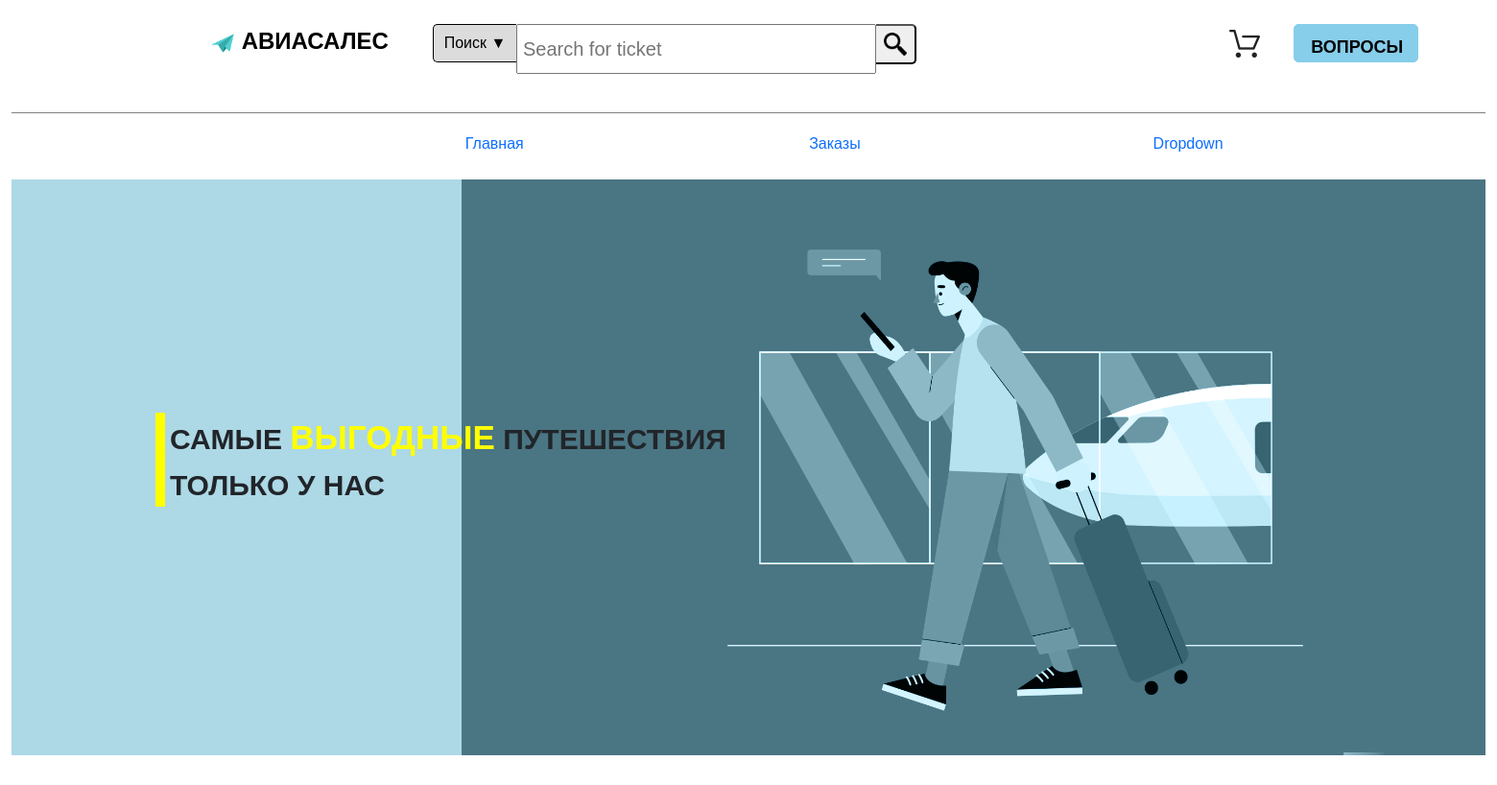
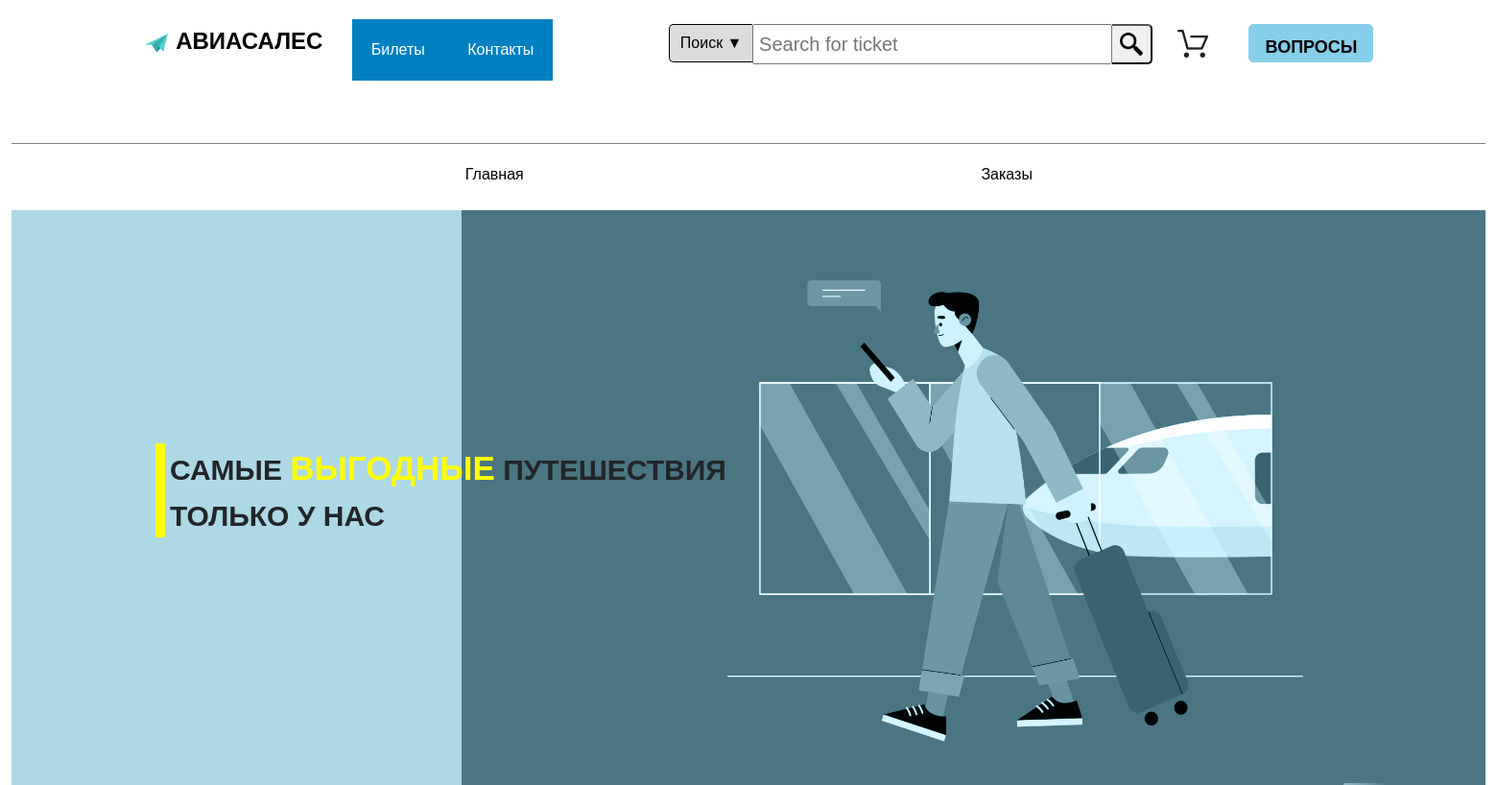
Before and after one commit to ImNtail/Web, a PHP site: page / in a window 1560 px wide; the page is wider, and only the part inside the window is pictured. Shown: the top 818 px of that part at 96% size. Run offline with PHP 8.4, Linux system fonts and the light colour scheme.

Commit message:
Add files via upload

```diff
--- a/Lab5/index.html
+++ b/Lab5/index.html
@@ -18,10 +18,49 @@
     <div class="container-fluid">
 
         <header>
+            <div class="container">
+                <div class="row">
+                    <div class="col-1">
+
                         <div class="logo">
                             <img src="images/logo.png" alt="plane">
                             <p>АВИАСАЛЕС</p>
                         </div>
+
+                    </div>
+                    <div class="col-4">
+                        <nav>
+                            <div id="nav-toggle" onclick="toggle()">Menü</div>
+                            <ul id="nav-ul">
+                                <li class="dropdown_">
+                                    <a href="#">Билеты</a>
+                                    <ul>
+                                        <li>
+                                            <a href="#">Sub Menu1</a>
+                                            <ul class="sub-sub">
+                                                <li><a href="#">Sub Sub 1</a></li>
+                                                <li><a href="#">Sub Sub 2</a></li>
+                                            </ul>
+                                        </li>
+                                        <li><a href="#">Sub Menu2</a></li>
+                                        <li><a href="#">Sub Menu3</a></li>
+                                    </ul>
+                                </li>
+                                <li class="dropdown_">
+                                    <a href="#">Контакты</a>
+                                    <ul>
+                                        <li><a href="#">Sub Menu1</a></li>
+                                        <li><a href="#">Sub Menu2</a></li>
+                                        <li><a href="#">Sub Menu3</a></li>
+                                    </ul>
+                                </li>
+                            </ul>
+                            <div id="nav-toggle-alt" onclick="toggle()">X</div>
+                        </nav>
+                    </div>
+                    <div class="col">
+
+
                         <form class="search" action="#">
                             <div class="dropWrap">
                                 <div class="browse">
@@ -39,81 +78,68 @@
                             <input type="text" placeholder="Search for ticket" name="search">
                             <button class="searchButton" type="submit"></button>
                         </form>
+                    </div>
+                    <div class="col">
                         <div class="shopIcon">
                             <a href="shopping_cart.html"></a>
                         </div>
+                    </div>
+                    <div class="col">
                         <div class="account dropWrap">
                             <div style="display:flex; width: 300px;">
                                 <p>Вопросы </p>
                             </div>
 
                             <div class="dropdown">
-                    <button class="accordion">Вопрос 1</button>
-                    <div class="panel">
-                        <p>Ответ на Вопрос 1...</p>
+                                <div id="accordion">
+                                    <h5 class="">JavaScript</h5>
+                                    <div class="tabs__text" id="tabs-1" style="height: 0px;">
+                                        <p>
+                                            JavaScript
+                                        </p>
                                     </div>
-
-                    <button class="accordion">Вопрос 2</button>
-                    <div class="panel">
-                        <p>Ответ на Вопрос 2...</p>
+                                    <h5 class="">JQuery</h5>
+                                    <div class="tabs__text" id="tabs-2" style="height: 0px;">
+                                        <p>
+                                            jQuery
+                                        </p>
                                     </div>
-
-                    <button class="accordion">Вопрос  3</button>
-                    <div class="panel">
-                        <p>Ответ на Вопрос 3 ...</p>
+                                    <h5 class="">DOM</h5>
+                                    <div class="tabs__text" id="tabs-3" style="height: 0px;">
+                                        <p>
+                                            DOM
+                                        </p>
+                                    </div>
+                                    <h5>CSS</h5>
+                                    <div class="tabs__text" id="tabs-4" style="height: 0px;">
+                                        <p>
+                                            CSS
+                                        </p>
                                     </div>
                                 </div>
                             </div>
+                        </div>
+                    </div>
+
+                </div>
+            </div>
+
+
+
         </header>
         <main>
             <nav>
                 <div class="container">
                     <div class="row">
                         <div class="col">
-                            <a href="index.html">Главная</a>
+                            <a href="index.html" style='color:black;'>Главная</a>
 
                         </div>
                         <div class="col">
-                            <a href="shopping_cart.html">Заказы</a>
-
-                        </div>
-                        <div class="col">
-                            <div class="dropdown2">
-                                <a onclick="myFunction()" class="dropbtn2">Dropdown</a>
-                                <div id="myDropdown2" class="dropdown-content2">
-                                    <div class="row w-100">
-                                        <div class="col-12 sub-menu">Что-то1</div>
-                                        <div class="col-12 sub-menu">Что-то1
-                                            <div class="col-12 sub2-menu">Что-то2
-                                                <div class="col-12 sub3-menu">Что-то3</div>
-                                                <div class="col-12 sub3-menu">Что-то3</div>
-
-                                            </div>
-                                            <div class="col-12 sub2-menu">Что-то2
-                                                <div class="col-12 sub3-menu">Что-то3</div>
-
-                                            </div>
-                                            <div class="col-12 sub2-menu">Что-то2</div>
-                                        </div>
-                                        <div class="col-12 sub-menu">Что-то1
-                                            <div class="col-12 sub2-menu">Что-то2
-                                                <div class="col-12 sub3-menu">Что-то3</div>
-                                                <div class="col-12 sub3-menu">Что-то3</div>
-                                                <div class="col-12 sub3-menu">Что-то3</div>
-                                            </div>
-                                            <div class="col-12 sub2-menu">Что-то2</div>
-                                            <div class="col-12 sub2-menu">Что-то2
-                                                <div class="col-12 sub3-menu">Что-то3</div>
-                                                <div class="col-12 sub3-menu">Что-то3</div>
+                            <a href="shopping_cart.html" style='color:black;'>Заказы</a>
 
                         </div>
 
-                                        </div>
-                                    </div>
-                                </div>
-                            </div>
-
-                        </div>
                     </div>
 
 
@@ -309,43 +335,46 @@
 
 <script>
     var modal = document.getElementById('myModal');
-
-
     var btn = document.getElementById("myBtn");
-
-
     var span = document.getElementsByClassName("close")[0];
-
-
     btn.addEventListener("click", () => {
         modal.style.display = "block";
 
     })
     span.addEventListener("click", () => {
         modal.style.display = "none";
-
-
     })
     btn.addEventListener("click", (e) => {
         if (e.target == modal) {
             modal.style.display = "none";
         }
-
     })
 
-    var acc = document.getElementsByClassName("accordion");
-    var i;
-
-    for (i = 0; i < acc.length; i++) {
-        acc[i].addEventListener("click", function() {
-            this.classList.toggle("active");
-            var panel = this.nextElementSibling;
-            if (panel.style.maxHeight) {
-                panel.style.maxHeight = null;
+    var accordion = document.getElementById('accordion');
+    accordion.addEventListener('click', change);
+    function change(event) {
+        var targ = event.target;
+        if (targ.tagName !== 'H5') return;
+        if (targ.classList.contains('select')) {
+            hideAll();
         } else {
-                panel.style.maxHeight = panel.scrollHeight + "px";
+            hideAll();
+            targ.classList.add('select');
+            showText(targ.nextElementSibling);
         }
-        });
+    }
+    function hideAll() {
+        var h3El = accordion.querySelectorAll('H5');
+        var divEl = accordion.querySelectorAll('div');
+        for (var i = 0; i < h3El.length; i++) {
+            h3El[i].classList.remove('select');
+        }
+        for (var i = 0; i < divEl.length; i++) {
+            divEl[i].style.height = '0';
+        }
+    }
+    function showText(textEl) {
+        textEl.style.height = textEl.scrollHeight + 'px';
     }
 
     function myFunction() {
@@ -365,6 +394,16 @@
             }
         }
     }
+
+    function toggle() {
+        if (document.getElementById("nav-ul").style.display == "block") {
+            document.getElementById("nav-ul").style.display = "";
+            document.getElementById("nav-toggle-alt").style.display = "none";
+        } else {
+            document.getElementById("nav-ul").style.display = "block";
+            document.getElementById("nav-toggle-alt").style.display = "block";
+        }
+    }
 </script>
 
 </html>
--- a/Lab5/shopping_cart.html
+++ b/Lab5/shopping_cart.html
@@ -54,11 +54,11 @@
             <div class="container">
                 <div class="row">
                     <div class="col">
-                        <a href="index.html">Главная</a>
+                        <a href="index.html" style='color:black;'>Главная</a>
 
                     </div>
                     <div class="col">
-                        <a href="shopping_cart.html">Заказы</a>
+                        <a href="shopping_cart.html" style='color:black;'>Заказы</a>
 
                     </div>
                 </div>
--- a/Lab5/style.css
+++ b/Lab5/style.css
@@ -206,7 +206,7 @@ header {
 }
 
 .account:hover p {
-    color: salmon;
+    color: yellow;
 }
 
 nav {
@@ -1211,3 +1211,175 @@ body {
     display: block;
     transition-duration: .2s;
 }
+
+nav a {
+    text-decoration: none;
+    color: white;
+    display: block;
+}
+
+nav>ul>li>a {
+    padding: 20px;
+}
+
+nav>ul {
+    list-style: none;
+    padding: 0;
+    margin: 0;
+    color: #0080C0;
+    display: block;
+    background-color: #0080C0;
+}
+
+nav ul li {
+    list-style: none;
+    display: inline-block;
+    padding: 0;
+    position: relative;
+    -moz-transition: all 0.6s ease;
+    -ms-transition: all 0.6s ease;
+    -o-transition: all 0.6s ease;
+    -webkit-transition: all 0.6s ease;
+}
+
+nav ul li:hover {
+    background-color: #0072A8;
+}
+
+
+/* sub menu */
+
+nav>ul>li.dropdown_>ul {
+    position: absolute;
+    width: 100%;
+    padding: 0;
+    height: 1px;
+    overflow: hidden;
+    margin-top: -10px;
+    background-color: #0080C0;
+    opacity: 0;
+    -webkit-transition: all 0.5s ease;
+    -moz-transition: all 0.5s ease;
+    -o-transition: all 0.5s ease;
+    -ms-transition: all 0.5s ease;
+    transition: all 0.5s ease;
+}
+
+nav ul li.dropdown_>ul>li {
+    display: block;
+}
+
+nav ul li.dropdown_>ul>li {
+    padding: 0 !important;
+    position: relative !important;
+}
+
+nav ul li.dropdown_>ul>li>a {
+    padding: 10px;
+}
+
+nav ul li.dropdown_:hover>ul {
+    z-index: 999;
+    opacity: 1;
+    display: block;
+    /*overflow:auto;*/
+    overflow: initial;
+    margin-top: 0;
+    height: auto !important;
+    background-color: #0080C0;
+}
+
+#nav-toggle,
+#nav-toggle-alt {
+    width: 100%;
+    background: #0072A8;
+    box-sizing: border-box;
+    padding: 10px;
+    cursor: pointer;
+    display: none;
+    color: white;
+}
+
+
+/* sub sub menu */
+
+ul.sub-sub {
+    position: absolute;
+    z-index: -1;
+    top: -10px;
+    left: 0px;
+    padding: 10px;
+    list-style: none;
+    width: 140px;
+    margin: 0;
+    opacity: 0;
+    -webkit-transition: all 0.5s ease;
+    -moz-transition: all 0.5s ease;
+    -o-transition: all 0.5s ease;
+    -ms-transition: all 0.5s ease;
+    transition: all 0.5s ease;
+}
+
+nav ul li.dropdown_>ul>li>ul>li {
+    display: block;
+    background-color: #0080C0;
+}
+
+nav ul li.dropdown_>ul>li>ul>li:hover {
+    background-color: #0072A8;
+}
+
+nav ul li.dropdown_>ul>li>ul>li>a {
+    padding: 10px !important;
+}
+
+nav ul li.dropdown_>ul>li:hover>ul {
+    opacity: 1;
+    left: 84px;
+}
+
+
+/********* sub sub menu bitti ************/
+
+#nav-toggle-alt {
+    display: none;
+}
+
+#accordion {
+    width: 100%;
+    margin: 20px auto;
+}
+
+#accordion>h3 {
+    color: blue;
+    cursor: pointer;
+    margin: 5px 0;
+    padding: .5em .5em .5em .7em;
+    border: 1px solid #ddd;
+    border-radius: 5px;
+    border: 1px solid #c5c5c5;
+    background: #f6f6f6;
+    font-weight: normal;
+    color: #454545;
+}
+
+#accordion>h3.select {
+    border: 1px solid #003eff;
+    background: #007fff;
+    font-weight: normal;
+    color: #ffffff;
+}
+
+#accordion>div {
+    height: 0;
+    overflow: hidden;
+    color: #333;
+    padding-left: 15px;
+    padding-right: 15px;
+    transition: height 1s;
+}
+
+.tabs__text {
+    font: 12px Arial;
+    text-align: justify;
+}
```
Lines whose indentation alone changed are shown as unchanged.
